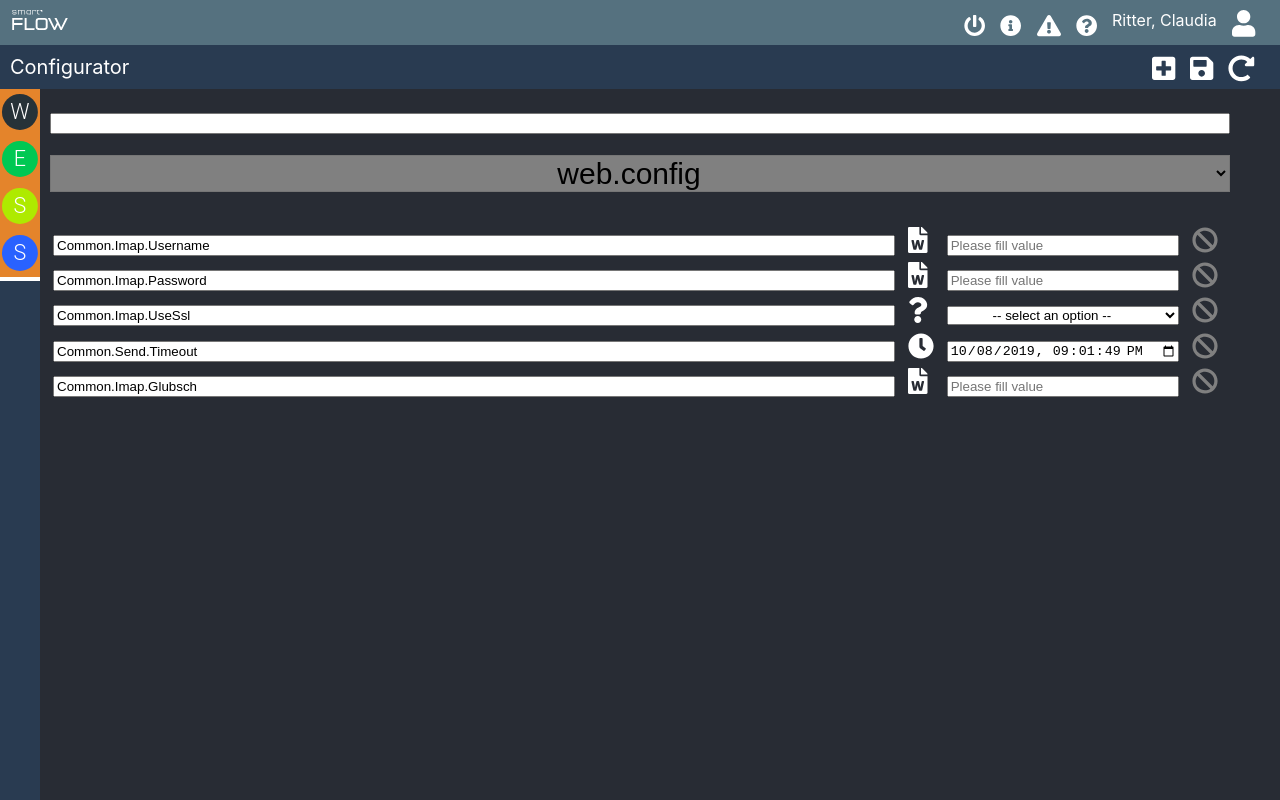
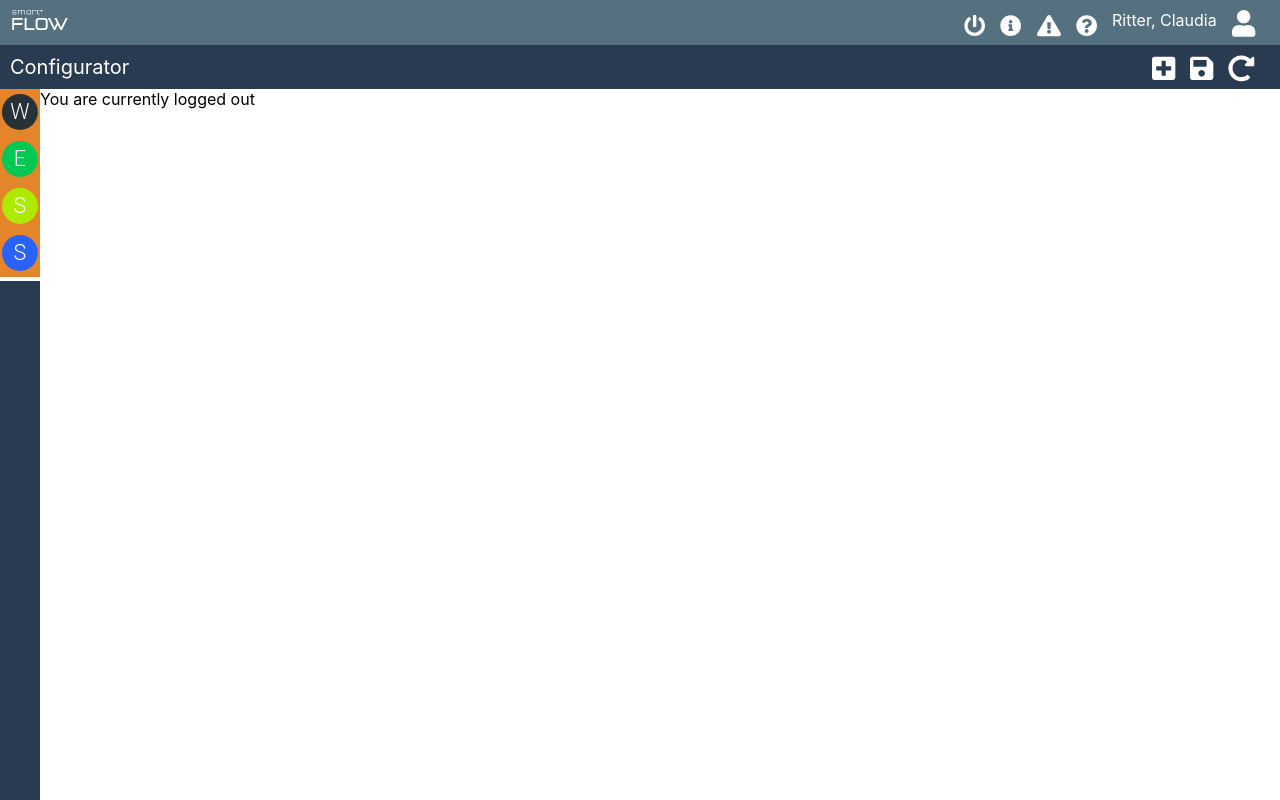
Before and after one commit to deBabbbe/ReactConfigurator, a React (Create React App) app: page / in a window 1280 px wide. Both pictures are taken after a click on the element 974 px from the left and 25 px from the top of the page. Shown: the top 800 px of the page. Built offline with nearby package versions, Linux system fonts and the light colour scheme.

Commit message:
Aded logout function

```diff
--- a/src/App.tsx
+++ b/src/App.tsx
@@ -9,17 +9,22 @@ import ConfigFileSelector from './Components/ConfigFileSelector'
 import configEntries, { configEntry } from "./DataTypes/ConfigEntries";
 import uuidv4 from 'uuid/v4';
 import { Constants } from './DataTypes/Constants';
+import { LogoutPage } from './Components/LogoutPage';
 
 type AppProps = {
-  data: configEntry[]
+  data: configEntry[],
+  loggedOut: boolean
 }
 
 class App extends React.Component<{}, AppProps> {
+  private loggedOut: boolean = false;
+
   constructor(props: AppProps) {
     super(props);
     const configs = configEntries.find(c => c.fileName === "web.config")!.configs
     this.state = {
-      data: configs.map(entry => Object.assign(entry, { key: uuidv4() }))
+      data: configs.map(entry => Object.assign(entry, { key: uuidv4() })),
+      loggedOut: false
     }
   }
 
@@ -30,6 +35,11 @@ class App extends React.Component<{}, AppProps> {
 
   save = () => {
     alert("gespeichert")
+  }
+
+  logout = () => {
+    const loggedOut = !this.state.loggedOut
+    this.setState({ loggedOut });
   }
 
   removeEntry = (key: string) => {
@@ -56,10 +66,11 @@ class App extends React.Component<{}, AppProps> {
   render = () => {
     return (
       <div className="App">
-        <ApplicationBar />
+        <ApplicationBar logout={this.logout} />
         <ActionBar addEntry={this.addEntry} save={this.save} />
         <ConfigBar configFileChanged={this.configFileChanged} />
-        <header className="App-header">
+        {this.state.loggedOut && <LogoutPage></LogoutPage>}
+        <header className="App-header" hidden={this.state.loggedOut}>
           <SearchBar filterConfigs={this.filterConfigs} />
           <ConfigFileSelector configFileChanged={this.configFileChanged}></ConfigFileSelector>
           <table>
--- a/src/Components/ApplicationBar.tsx
+++ b/src/Components/ApplicationBar.tsx
@@ -9,11 +9,15 @@ import {
 } from '../../node_modules/@fortawesome/free-solid-svg-icons'
 import { ReactComponent as Logo } from '../icons/Logo.svg'
 
-export function ApplicationBar() {
+type ApplicationBarProps = {
+    logout: () => void;
+}
+
+export function ApplicationBar(props: ApplicationBarProps) {
     return <div className="ApplicationBar">
         <Logo width="60px" height="20px"></Logo>
         <span id="userIcon">
-            <FontAwesomeIcon icon={faUser} size="lg" title="Speichern" />
+            <FontAwesomeIcon icon={faUser} size="lg" />
         </span>
         <p id="userName">Ritter, Claudia</p>
         <span id="applicationBarDefaultIcon">
@@ -25,7 +29,7 @@ export function ApplicationBar() {
         <span id="applicationBarDefaultIcon">
             <FontAwesomeIcon icon={faInfoCircle} size="lg" title="Informationen" />
         </span>
-        <span id="applicationBarDefaultIcon">
+        <span id="applicationBarDefaultIcon" onClick={props.logout} >
             <FontAwesomeIcon icon={faPowerOff} size="lg" title="Ausloggen" />
         </span>
     </div>;
--- /dev/null
+++ b/src/Components/LogoutPage.tsx
@@ -0,0 +1,5 @@
+import * as React from 'react';
+
+export function LogoutPage() {
+    return <div>You are currently logged out</div>
+}
```
